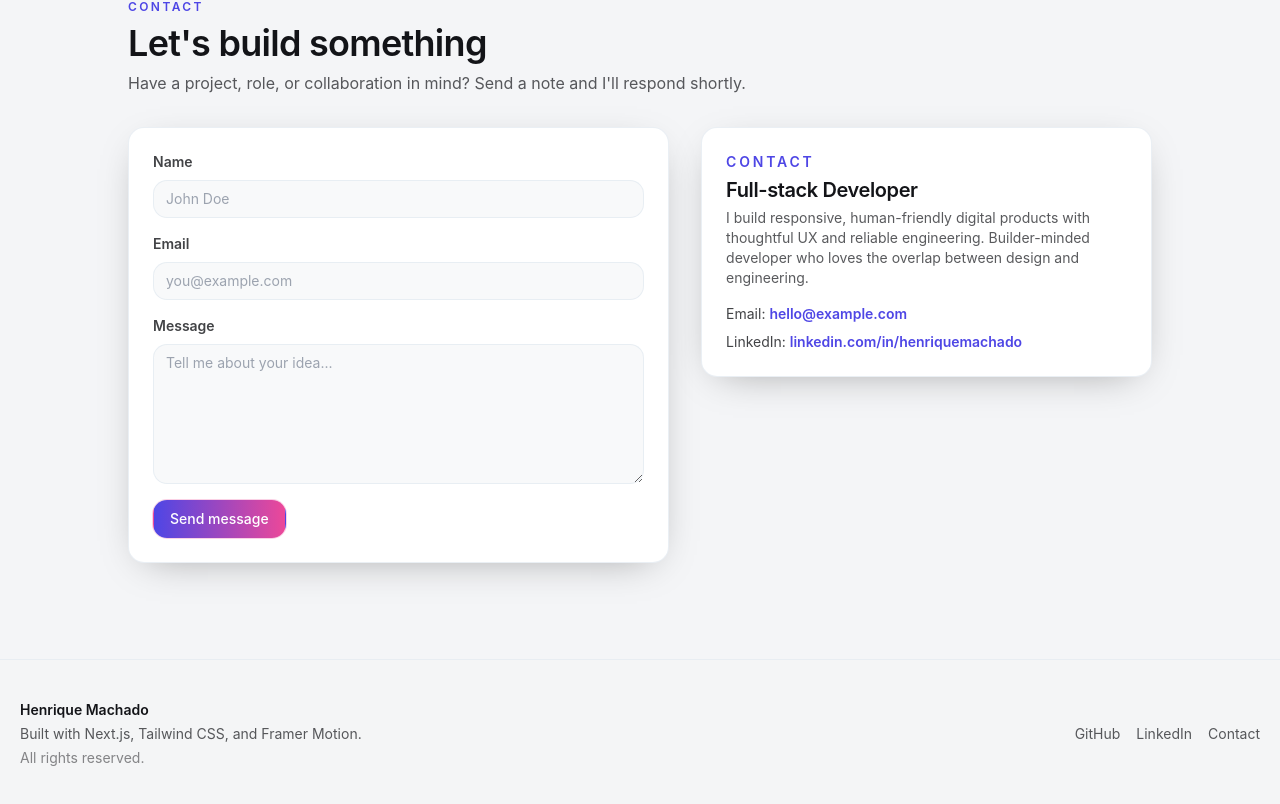
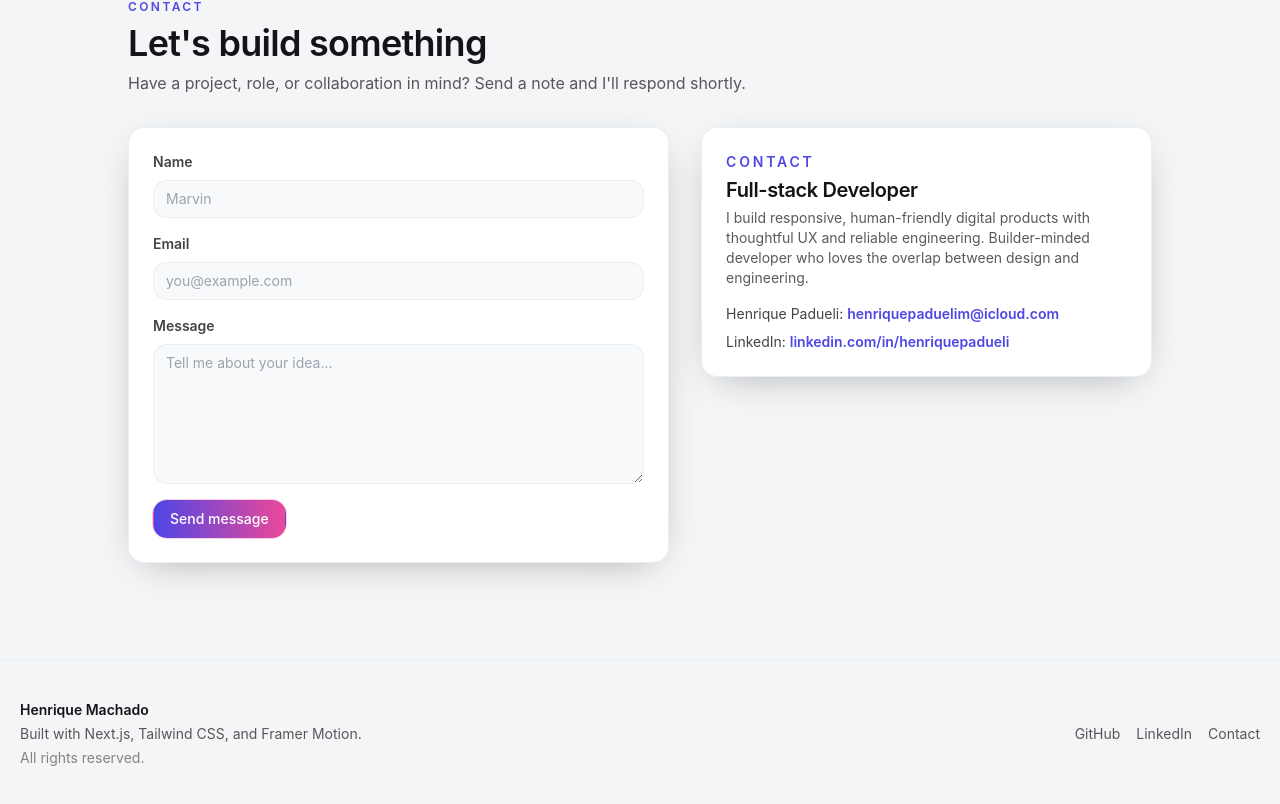
Before and after one commit to henriquepaduelim/Portfolio, a Next.js app: page / in a window 1280 px wide. Shown: the part 1866-2670 px from the top of the page. Built offline with nearby package versions, Linux system fonts and the light colour scheme.

Commit message:
i18n changes

```diff
--- a/locales/en/common.ts
+++ b/locales/en/common.ts
@@ -51,15 +51,15 @@ export const en = {
       submitLabel: "Send message"
     },
     placeholders: {
-      name: "John Doe",
+      name: "Marvin",
       email: "you@example.com",
       message: "Tell me about your idea..."
     },
     details: {
-      emailLabel: "Email",
-      emailValue: "hello@example.com",
+      emailLabel: "Henrique Padueli",
+      emailValue: "henriquepaduelim@icloud.com",
       linkedinLabel: "LinkedIn",
-      linkedinValue: "linkedin.com/in/henriquemachado"
+      linkedinValue: "linkedin.com/in/henriquepadueli"
     },
     submitted: "Submitted!"
   },
--- a/locales/pt/common.ts
+++ b/locales/pt/common.ts
@@ -51,15 +51,15 @@ export const pt = {
       submitLabel: "Enviar mensagem"
     },
     placeholders: {
-      name: "Seu nome",
+      name: "Marvin ",
       email: "voce@exemplo.com",
       message: "Conte sua ideia..."
     },
     details: {
-      emailLabel: "E-mail",
-      emailValue: "hello@example.com",
+      emailLabel: "Henrique Padueli",
+      emailValue: "henriquepaduelim@icloud.com",
       linkedinLabel: "LinkedIn",
-      linkedinValue: "linkedin.com/in/henriquemachado"
+      linkedinValue: "linkedin.com/in/henriquepadueli"
     },
     submitted: "Enviado!"
   },
```
